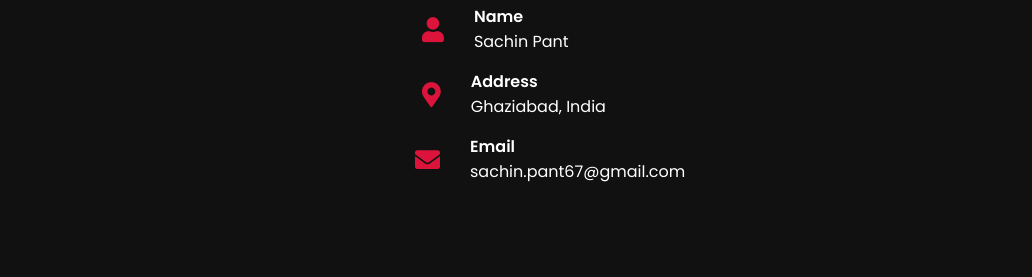
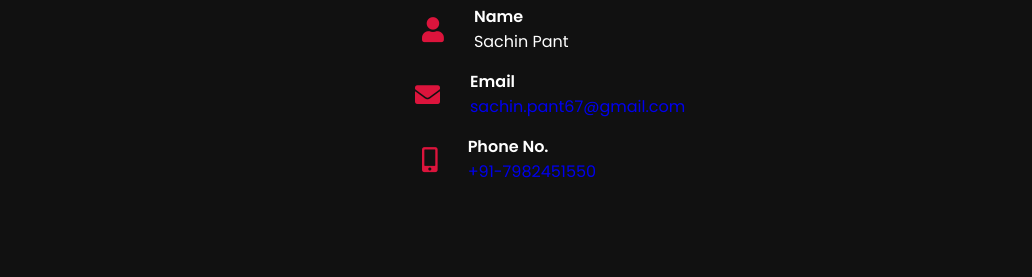
Before and after one commit to pant2101/Sachin-Portfolio, a plain HTML site: page index.html in a window 1280 px wide. Shown: the part 3268-3545 px from the top of the page, 248-1280 px from the left. Drawn offline with Linux system fonts and the light colour scheme.

Commit message:
Update index.html

```diff
--- a/index.html
+++ b/index.html
@@ -242,18 +242,19 @@
                   <div class="sub-title">Sachin Pant</div>
                 </div>
               </div>
-              <div class="row">
-                <i class="fas fa-map-marker-alt"></i>
-                <div class="info">
-                  <div class="head">Address</div>
-                  <div class="sub-title">Ghaziabad, India</div>
-                </div>
-              </div>
+
               <div class="row">
                 <i class="fas fa-envelope email-icon"></i>
                 <div class="info">
                   <div class="head">Email</div>
-                  <div class="sub-title">sachin.pant67@gmail.com</div>
+                  <div class="sub-title"><a href="mailto:sachin.pant67@gmail.com">sachin.pant67@gmail.com</a></div>
+                </div>
+              </div>
+              <div class="row">
+                <i class="fas fa-mobile-alt"></i>
+                <div class="info">
+                  <div class="head">Phone No.</div>
+                  <div class="sub-title"><a href="tel:7982451550">+91-7982451550</a></div>
                 </div>
               </div>
             </div>
```
